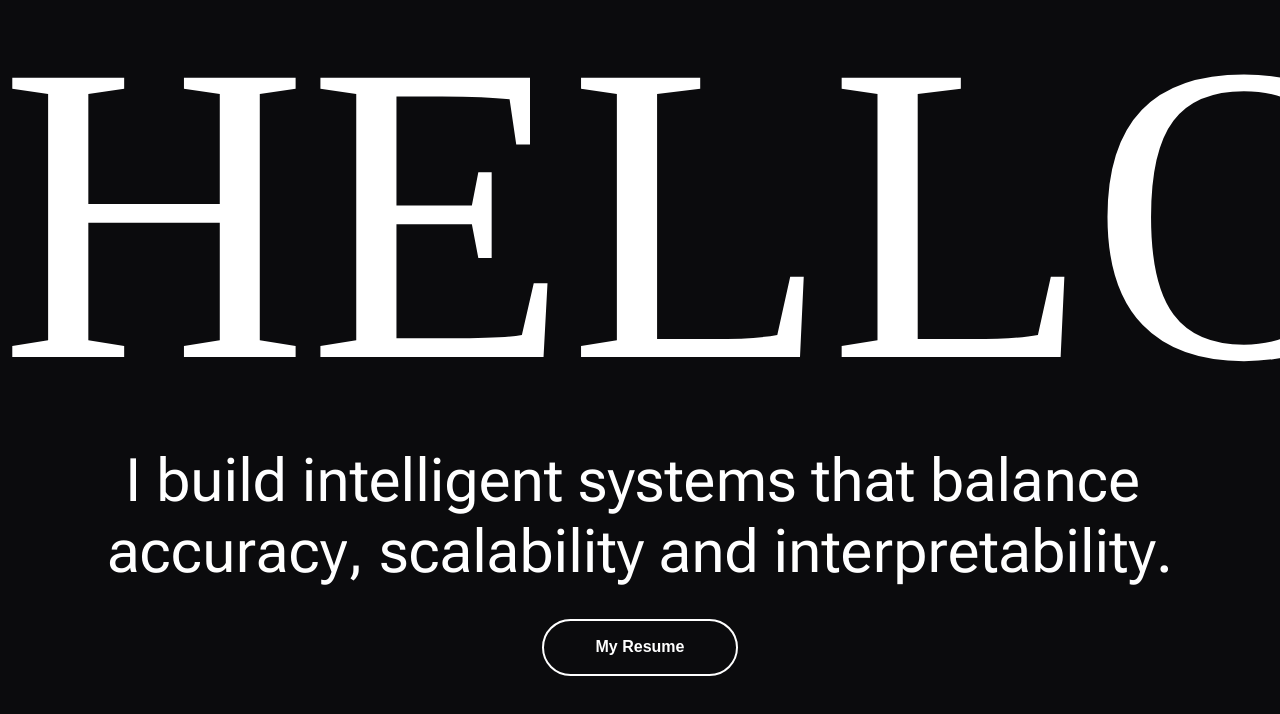
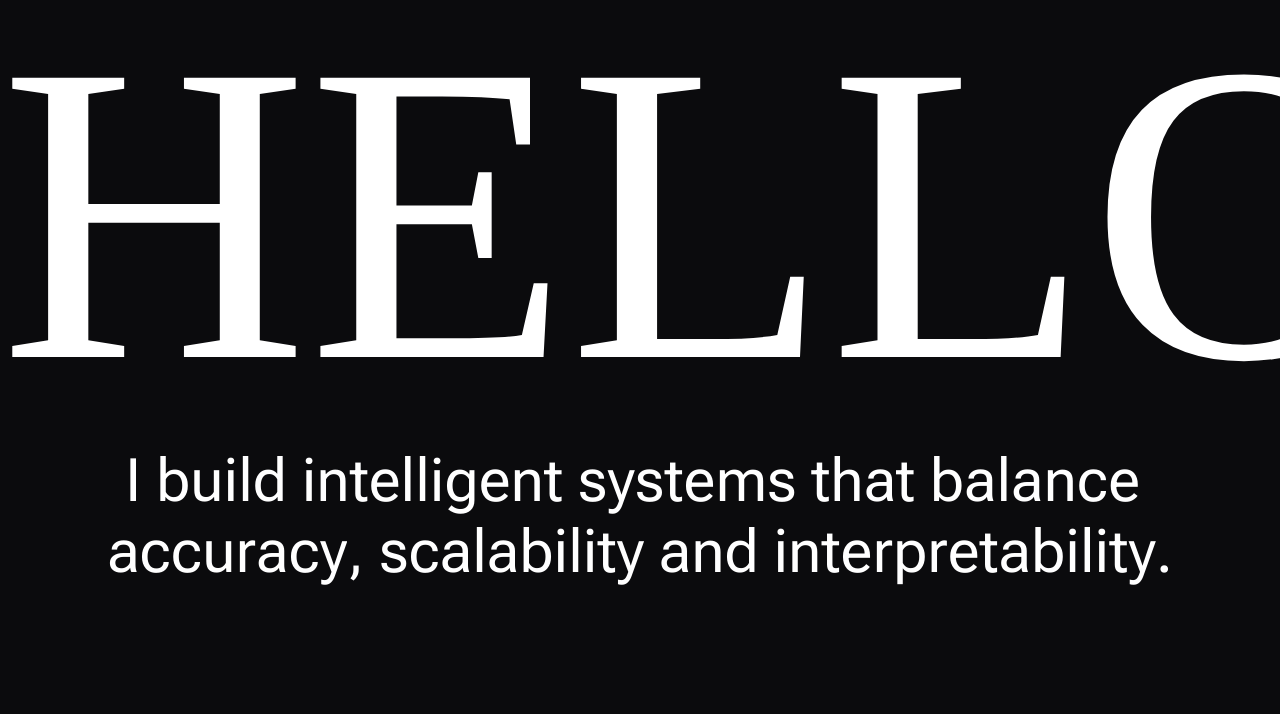
Before and after one commit to DavitEgoian/Portfolio-Website, a React (Create React App) app: page / in a window 1280 px wide. Shown: the top 714 px of the page. Built offline with nearby package versions, Linux system fonts and the light colour scheme; a web font is replaced by a local one.

Commit message:
Resume button deleter

```diff
--- a/package.json
+++ b/package.json
@@ -1,7 +1,7 @@
 {
   "homepage": "https://davitegoian.tech",
-  "name": "cursor_splash",
-  "version": "0.1.0",
+  "name": "Portfolio-Website",
+  "version": "0.2.0",
   "private": true,
   "dependencies": {
     "@testing-library/dom": "^10.4.0",
--- a/src/App.css
+++ b/src/App.css
@@ -1,12 +1,12 @@
 *{
   background-color: #0b0b0d;
 }
+
 .App {
   text-align: center;
   font-family: 'Satoshi', sans-serif;
 
 }
-
 
 .App-logo {
   height: 40vmin;
@@ -33,22 +33,11 @@
 .App-link {
   color: #61dafb;
 }
-.resumeButton{
-  color:white !important;
-  border: 2px solid white;
-  width: 10rem;
-  border-radius: 9999px;
-  margin:auto;
-  margin-top: 2rem;
-  padding: 0.1em 1em;
-  font-weight: 800;
 
-}
 .resetButtonHref{
   text-decoration: none;
+}
 
-
-}
 @keyframes App-logo-spin {
   from {
     transform: rotate(0deg);
--- a/src/App.js
+++ b/src/App.js
@@ -36,11 +36,6 @@ function App() {
                 radius={100}
                 falloff='linear'
               />
-              <a href='/resume' className='resetButtonHref'>
-                  <div className="resumeButton">
-                    <p>My Resume</p>
-                  </div>
-              </a>
             </div>
 
           </div>
```
